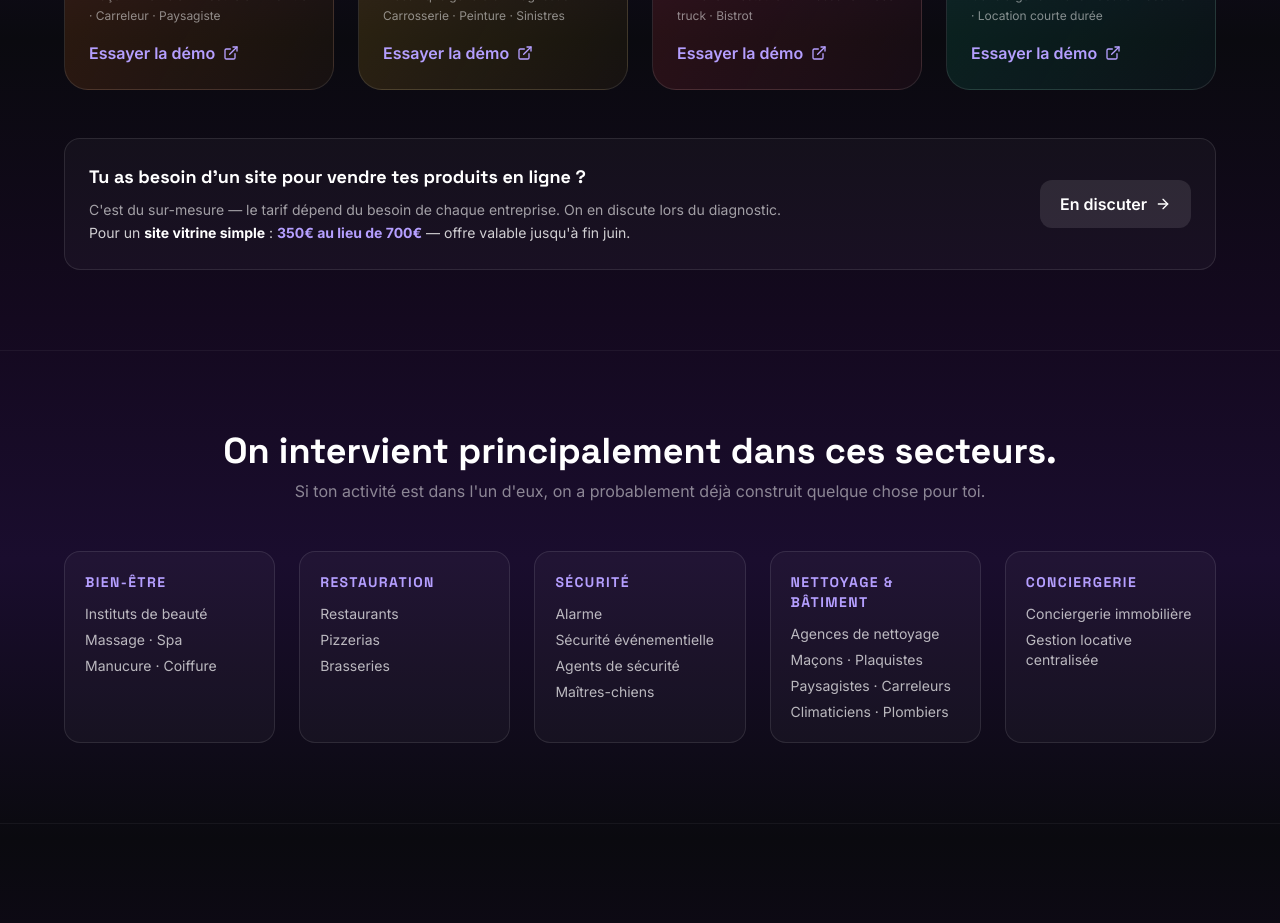
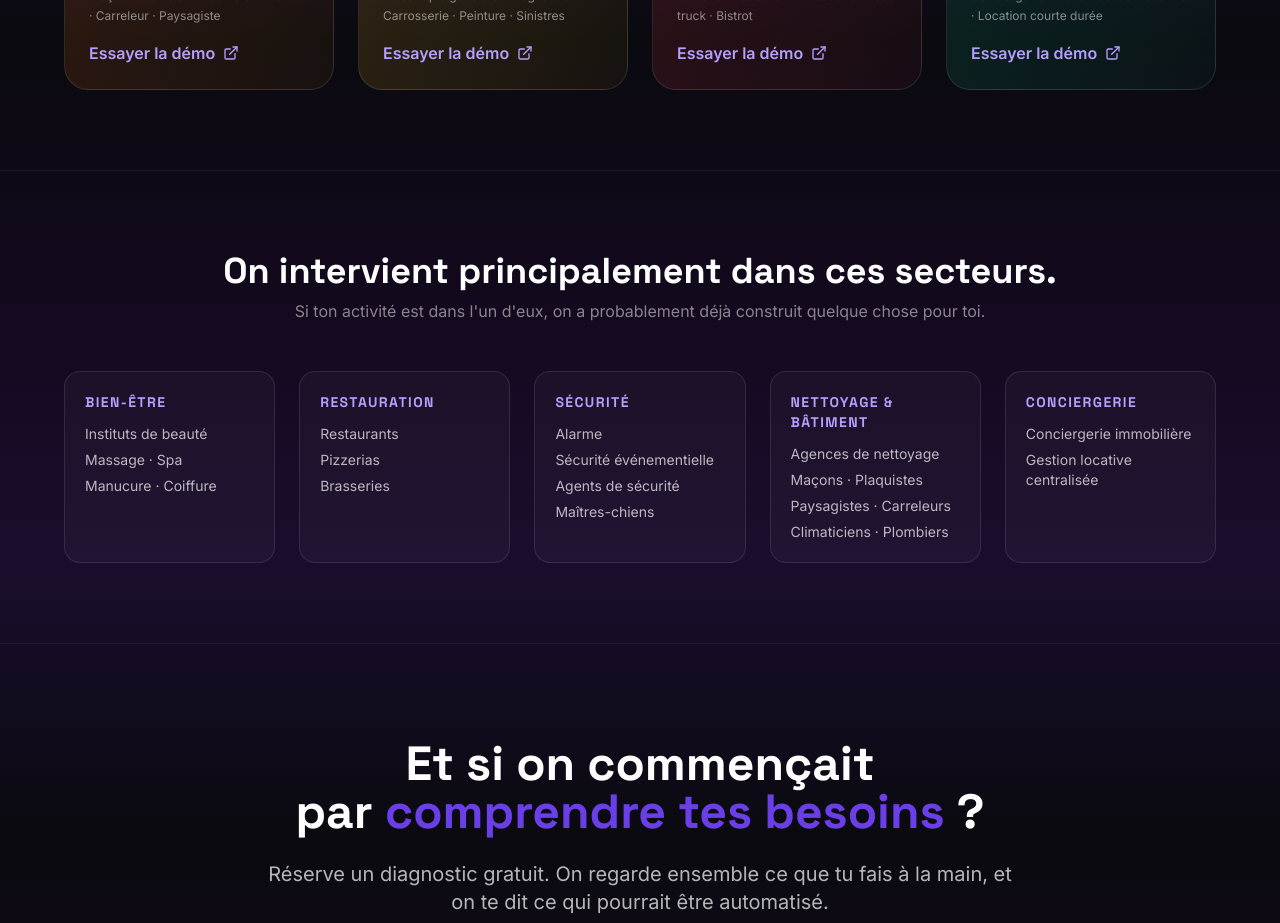
Before and after one commit to DigitalPulseAgency/SITE-AGENCE-definitif, a React (Vite) app: page /automatisations in a window 1280 px wide. Shown: the part 1560-2483 px from the top of the page. Built offline with nearby package versions, Linux system fonts and the light colour scheme.

Commit message:
automatisations: supprime bandeau site internet

```diff
--- a/src/pages/Automatisations.jsx
+++ b/src/pages/Automatisations.jsx
@@ -102,26 +102,6 @@ export default function Automatisations() {
             })}
           </div>
 
-          {/* SITE E-COMMERCE */}
-          <div className="mt-12 bg-white/[0.03] border border-white/10 rounded-2xl p-6 flex flex-col md:flex-row md:items-center gap-6">
-            <div className="flex-grow">
-              <h3 className="text-lg font-bold mb-2">Tu as besoin d'un site pour vendre tes produits en ligne ?</h3>
-              <p className="text-white/60 text-sm leading-relaxed">
-                C'est du sur-mesure — le tarif dépend du besoin de chaque entreprise. On en discute lors du diagnostic.
-                <br />
-                <span className="text-white/80">Pour un <strong className="text-white">site vitrine simple</strong> : <strong className="text-[#B59FFF]">350€ au lieu de 700€</strong> — offre valable jusqu'à fin juin.</span>
-              </p>
-            </div>
-            <a
-              href={CAL_LINK}
-              target="_blank"
-              rel="noopener noreferrer"
-              className="inline-flex items-center gap-2 bg-white/10 hover:bg-white/15 text-white font-semibold px-5 py-3 rounded-xl transition-all duration-200 whitespace-nowrap flex-shrink-0"
-            >
-              En discuter
-              <ArrowRight className="w-4 h-4" />
-            </a>
-          </div>
         </div>
       </section>
 
```
